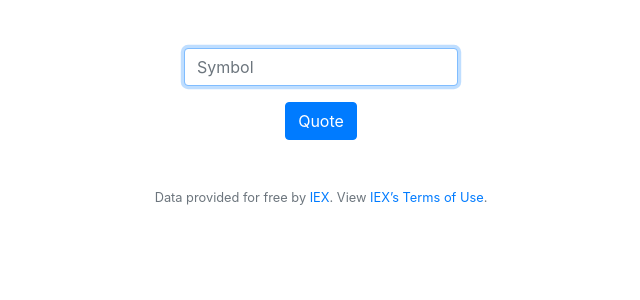
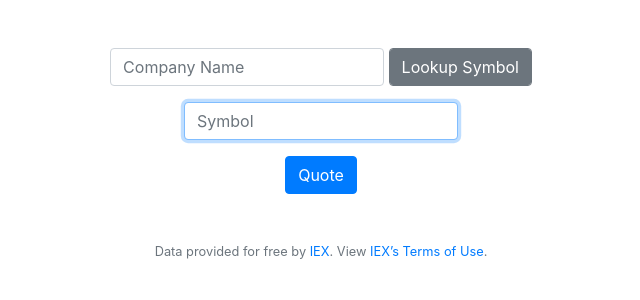
Before and after one commit to konpapp/curly-spoon, a Flask app: page /quote in a window 1280 px wide. Shown: the part 76-376 px from the top of the page, without its empty margins (319-959 px from the left). Run offline with Flask 2, Linux system fonts and the light colour scheme; a user stored in the database is signed in; some libraries are stand-ins or nearby versions.

Commit message:
Update quote.html

```diff
--- a/Stock_market/templates/quote.html
+++ b/Stock_market/templates/quote.html
@@ -5,6 +5,10 @@
 {% endblock %}
 
 {% block main %}
+    <form class="form-group" action="http://eoddata.com/Search.aspx?" method="get">
+		<input autocomplete="off" class="form-control" name="s" type="text" placeholder="Company Name">
+		<input class="btn-secondary form-control" type="submit" value="Lookup Symbol">
+	</form>
     <form action="/quote" method="post">
         <div class="form-group">
             <input autocomplete="off" autofocus class="form-control" name="symbol" placeholder="Symbol" type="text">
```
